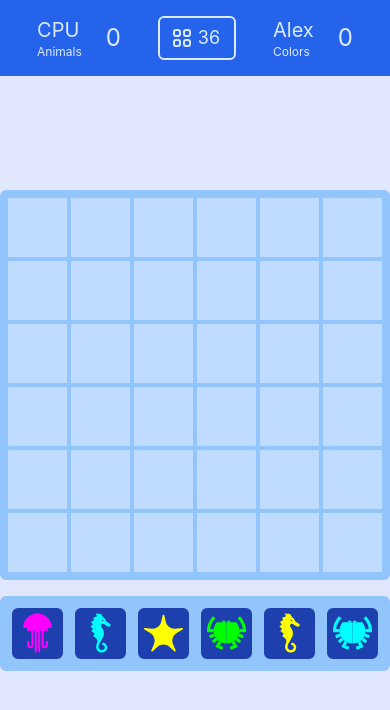
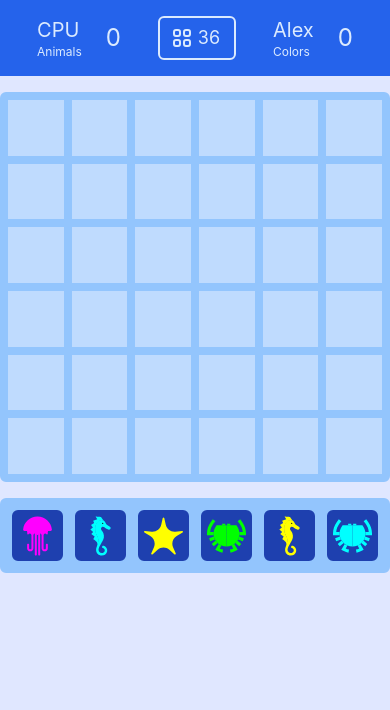
Before and after one commit to aventide/get-schooled, a React (Create React App) app: page / in a window 390 px wide. Shown: the top 710 px of the page. Built offline with nearby package versions, Linux system fonts and the light colour scheme.

Commit message:
tableTop dimensions and disable rubber-banding

```diff
--- a/src/App.js
+++ b/src/App.js
@@ -60,6 +60,8 @@ function App() {
     color: 0,
     animal: 0
   });
+
+  const [isTableTopMode, setIsTableTopMode] = useState(true);
 
   useEffect(() => {
     setAvailableBank(take(bank, 6))
@@ -133,9 +135,8 @@ function App() {
   }
 
   return (
-    <div className="h-screen bg-indigo-100 w-full flex justify-center items-center flex-col">
-
-      <div className="fixed top-0 w-full py-4 md:w-3/5 lg:w-2/5 bg-blue-600 flex justify-evenly text-blue-100">
+    <div className="h-screen bg-indigo-100 w-full flex items-center flex-col">
+      <div className={`w-full ${isTableTopMode ? '' : "md:w-3/5 lg:w-2/5"} py-4 bg-blue-600 flex justify-evenly text-blue-100`}>
         <div className="flex items-center justify-between">
           <div className="flex flex-col items-start">
             <span className='text-xl'>CPU</span>
@@ -158,7 +159,7 @@ function App() {
         </div>
       </div>
 
-      <div className="mt-4 w-full md:w-3/5 lg:w-2/5 border-8 border-blue-300 rounded-md bg-blue-300 grid grid-cols-6 grid-rows-6 cursor-pointer gap-1">
+      <div className={`mt-4 w-full ${isTableTopMode ? "md:w-4/5" : "md:w-3/5 lg:w-2/5"} border-8 border-blue-300 rounded-md bg-blue-300 grid grid-cols-6 grid-rows-6 cursor-pointer ${isTableTopMode ? "gap-2" : "gap-1"}`}>
         {
           board.flat().map(boardTile => {
             const isLegalMoveTile = legalMoveSpots.find(spot => spot.x === boardTile.x && spot.y === boardTile.y)
@@ -186,8 +187,8 @@ function App() {
 
 
       {/* put a badge on the dock for total left */}
-      <div className="mt-4 flex flex-row justify-evenly items-center w-full">
-        {availableBank.length > 0 && <div className="w-full md:w-3/5 lg:w-2/5 border-8 border-blue-300 rounded-md bg-blue-300 grid grid-cols-6 grid-rows-1 cursor-pointer gap-1">
+      <div className="mt-4 flex flex-row justify-center w-full">
+        {availableBank.length > 0 && <div className={`w-full ${isTableTopMode ? "md:w-4/5" : "md:w-3/5 lg:w-2/5"} border-8 border-blue-300 rounded-md bg-blue-300 grid grid-cols-6 grid-rows-1 cursor-pointer gap-1`}>
           {
             availableBank.map((abItem) => (
               <div className={targetTile ? abItem.id !== targetTile ? "" : "opacity-25" : ""}>
--- a/src/index.css
+++ b/src/index.css
@@ -19,6 +19,12 @@ body {
   -moz-osx-font-smoothing: grayscale;
 }
 
+html,
+body {
+  position: fixed;
+  overflow: hidden;
+}
+
 code {
   font-family: source-code-pro, Menlo, Monaco, Consolas, 'Courier New',
     monospace;
```
